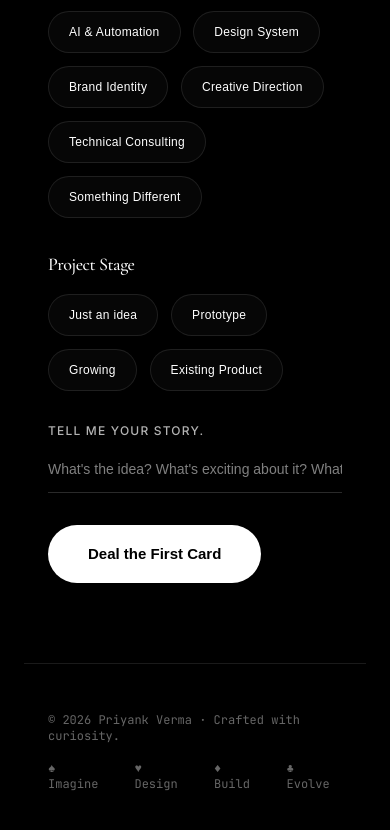
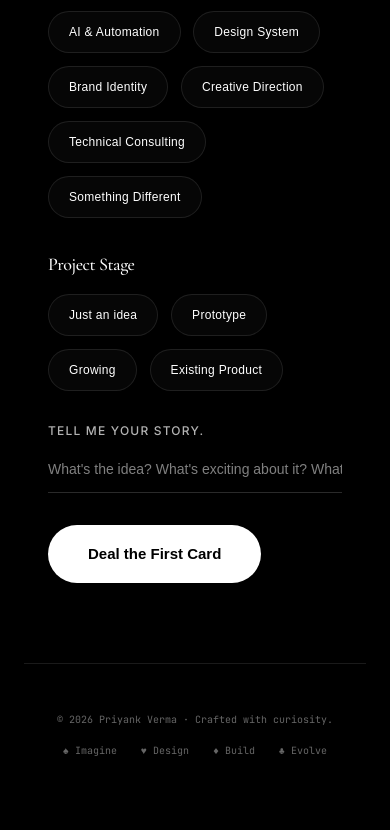
Before and after one commit to faltuinsaaan/jack, a React (Vite) app: page / in a window 390 px wide. Shown: the part 4395-5225 px from the top of the page. After the commit the page ends 5201 px from the top, so only its background shows below. Built offline with nearby package versions, Linux system fonts and the light colour scheme.

Commit message:
Optimize footer text wrapping and alignment for mobile screen sizes

```diff
--- a/src/App.tsx
+++ b/src/App.tsx
@@ -744,9 +744,8 @@ export default function App() {
           </div>
         </section>
 
-        {/* Footer info */}
         <footer className="w-full border-t border-app-border py-12 select-none">
-          <div className="max-w-7xl mx-auto w-full px-6 md:px-12 flex flex-col md:flex-row justify-between items-center text-xs font-mono text-app-text-dim space-y-4 md:space-y-0">
+          <div className="max-w-7xl mx-auto w-full px-6 md:px-12 flex flex-col md:flex-row justify-between items-center text-[10px] sm:text-xs font-mono text-app-text-dim space-y-4 md:space-y-0 text-center md:text-left">
             <span>© 2026 Priyank Verma · Crafted with curiosity.</span>
             <div className="flex space-x-6">
               <span>♠ Imagine</span>
```
